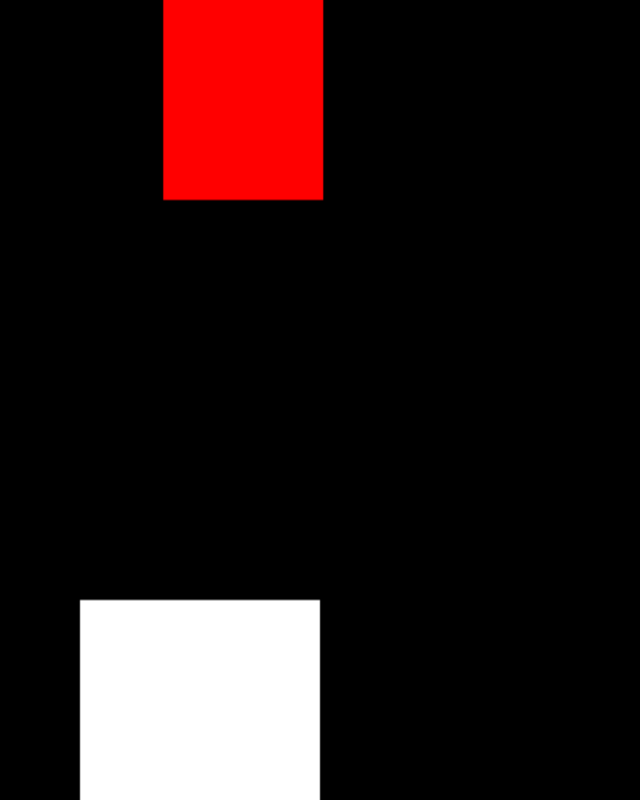
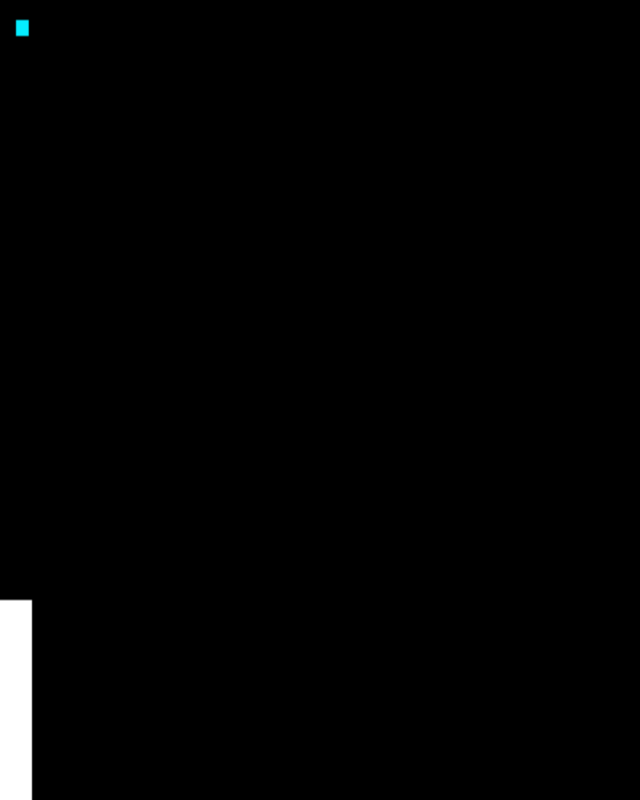
Before and after one commit to hadalwillow/pingpong, a website: page public/index.html in a window 1280 px wide. Shown: the whole page, without its empty margins (0-640 px from the left). Drawn offline with Linux system fonts and the light colour scheme.

Commit message:
Created Assets
Added ball, made sizing dynamic to window

```diff
--- a/public/index.html
+++ b/public/index.html
@@ -21,22 +21,40 @@
 		app.onInit = function(){
 			this.nodes.push({
 				id : 'red-box',
-				x  : 100,
+				x  : app.width,
 				y  : 0,
-				width  : 100,
-				height : 100,
+				width  : app.width/40,
+				height : app.height/3,
 				color  : 'red',
 				direction : 0
 			});
 
 			this.nodes.push({
 				id : 'white-box',
-				x  : 50,
+				x  : 0,
 				y  : 0,
-				width  : 150,
-				height : 150,
-				color  : 'white'
+				width  : app.width/40,
+				height : app.height/3,
+				color  : 'white',
+				direction : 0
 			});
+
+			this.nodes.push ({
+				id:'ball',
+  				x: 10,
+ 				y: 10,
+  				radius: 7,
+				width  : app.width/100,
+				height : app.height/50,
+  				color: '#05EDFF'
+			});
+
+			let upArrowPressed = false;
+			let downArrowPressed = false;
+
+
+
+
 		};
 
 		app.onUpdate = function(time){
```
